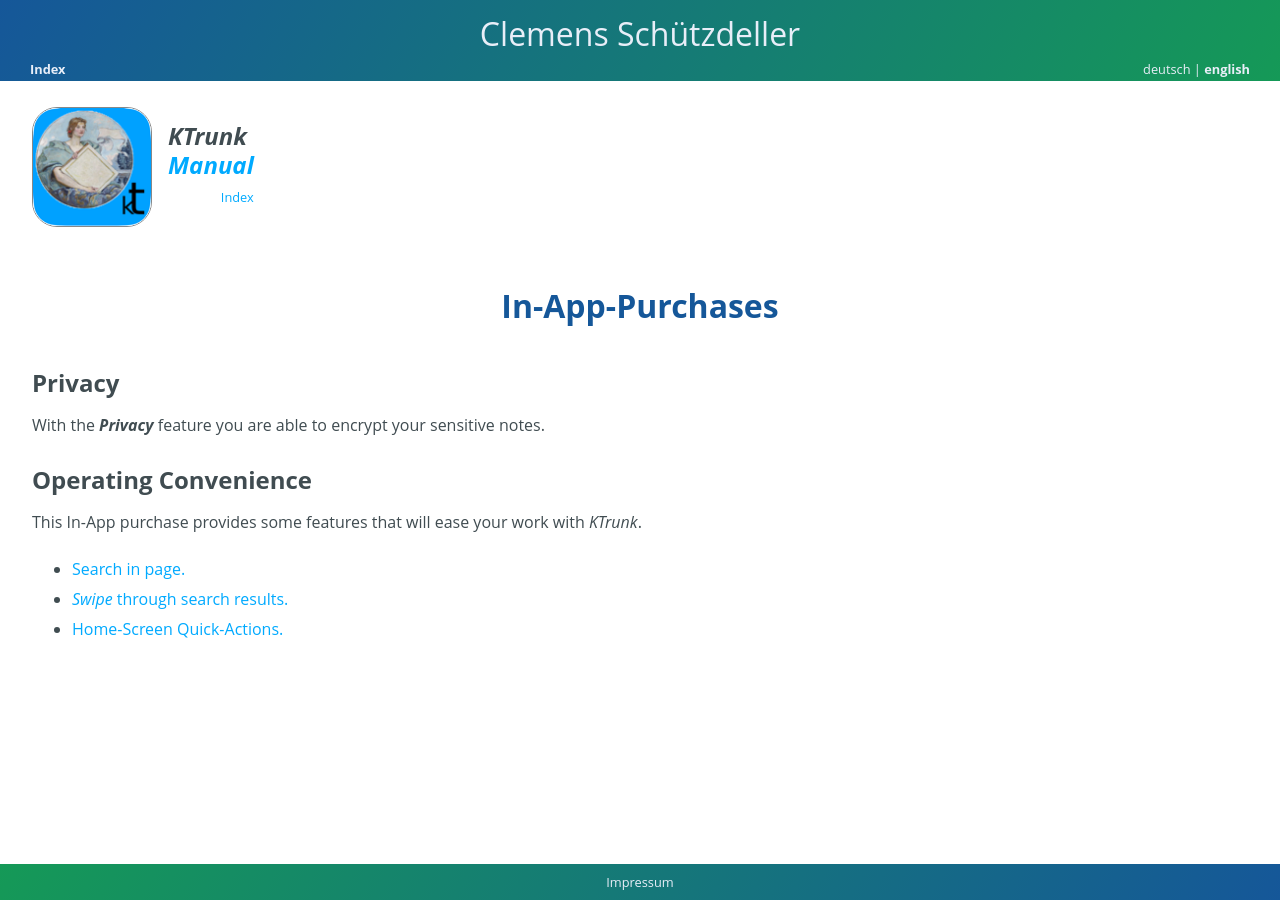
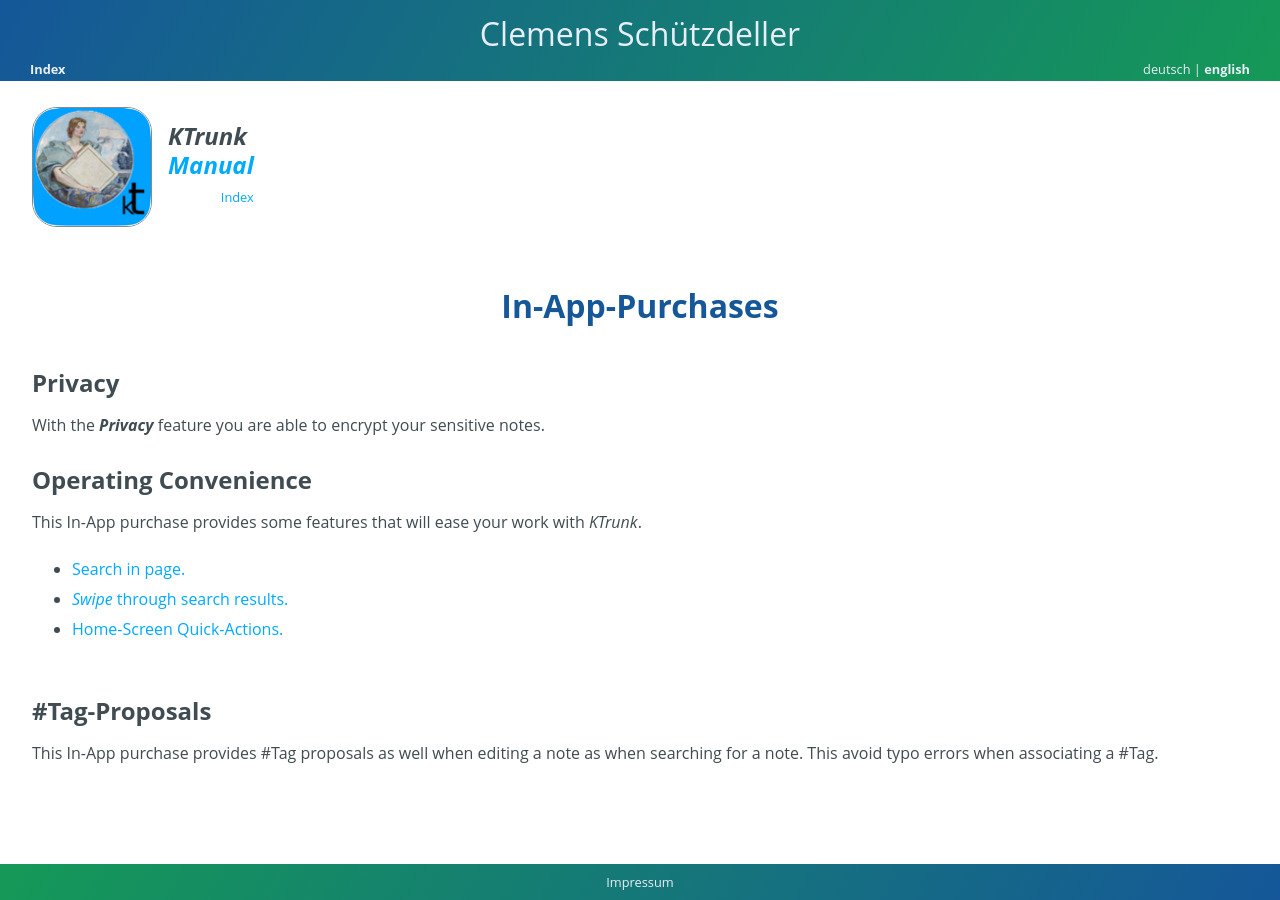
Before and after one commit to cs-LA/home, a Jekyll site: the page built from KTrunk/Manual/IAP.md, in a window 1280 px wide. Built offline with Jekyll 4.4.1, drawn with Linux system fonts in a browser that asks for light colours; our own code applies the rules of GitHub Pages for plain Markdown files.

Commit message:
Update IAP.md

```diff
--- a/KTrunk/Manual/IAP.md
+++ b/KTrunk/Manual/IAP.md
@@ -24,8 +24,6 @@
   <span class="de">Mit dem Feature <b><i>Privatsphäre</i></b> kann man seine sensitiven Notizen verschlüsseln.</span>
 </p>
 
-
-
 <h3>
   <span class="en">Operating Convenience</span>
   <span class="de">Bedienungserleichterungen</span>
@@ -49,3 +47,12 @@
   </li>
 </ul>
 <p>
+
+<h3>
+  <span class="en">#Tag-Proposals</span>
+  <span class="de">#Tag Vorschläge</span>
+</h3>
+<p>
+  <span class="en">This In-App purchase provides #Tag proposals as well when editing a note as when searching for a note. This avoid typo errors when associating a #Tag.</span>
+  <span class="de">Dieser In-App-Kauf schlägt schon vergebene #Tags vor; sowohl beim Bearbeiten einer Notiz als auch bei der Suche. Dadurch werden Tippfehle bei der Zuordnung von #Tags vermieden.</span>
+</p>
```
